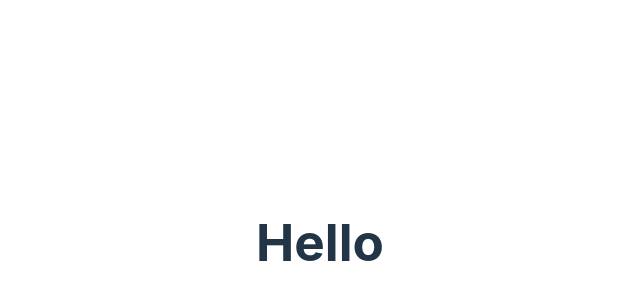
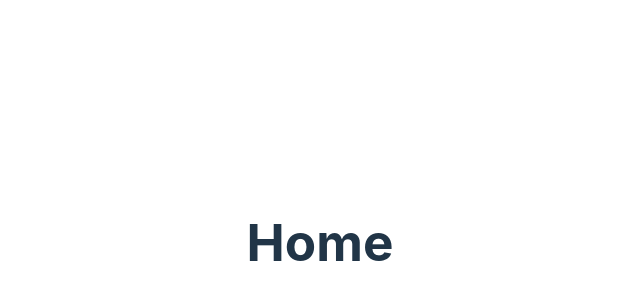
Before and after one commit to fancn21th/2-Big-Screen-Vue3, a Vue app: page / in a window 1280 px wide. Shown: the part 158-458 px from the top of the page, without its empty margins (320-960 px from the left). Built offline with nearby package versions, Linux system fonts and the light colour scheme.

Commit message:
📦 NEW: vue router

```diff
--- a/src/App.vue
+++ b/src/App.vue
@@ -2,7 +2,7 @@
 </script>
 
 <template>
-  <h1>Hello</h1>
+  <router-view></router-view>
 </template>
 
 <style scoped>
--- /dev/null
+++ b/src/pages/foo/Foo.vue
@@ -0,0 +1,6 @@
+<script setup>
+</script>
+
+<template>
+  <h1>Foo</h1>
+</template>
--- /dev/null
+++ b/src/pages/home/Home.vue
@@ -0,0 +1,6 @@
+<script setup>
+</script>
+
+<template>
+  <h1>Home</h1>
+</template>
--- /dev/null
+++ b/src/router/Router.js
@@ -0,0 +1,16 @@
+import { createRouter, createWebHashHistory } from "vue-router";
+import Home from "../pages/home/Home.vue";
+import Foo from "../pages/foo/Foo.vue";
+
+const routes = [
+  { path: "/", component: Home },
+  { path: "/foo", component: Foo },
+];
+
+const router = createRouter({
+  // 4. 内部提供了 history 模式的实现。为了简单起见，我们在这里使用 hash 模式。
+  history: createWebHashHistory(),
+  routes, // `routes: routes` 的缩写
+});
+
+export default router;
```
Also changed, not shown: src/main.js (+6 -1 lines), src/components/layer/Layer.vue (added).
